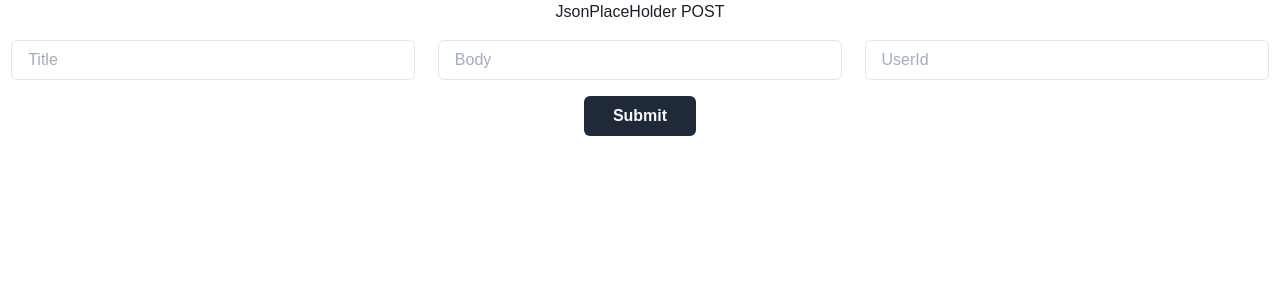
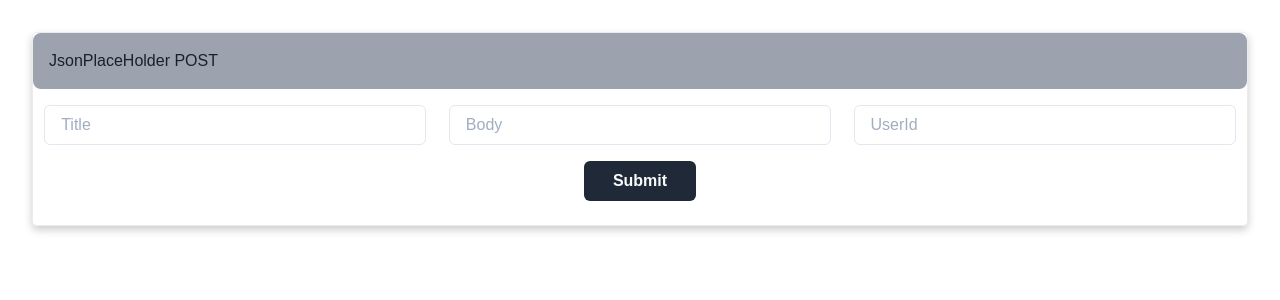
Before and after one commit to rohan9896/zopper, a React (Create React App) app: page / in a window 1280 px wide. Shown: the top 300 px of the page. Built offline with nearby package versions, Linux system fonts and the light colour scheme.

Commit message:
feat: form component completed

```diff
--- a/package.json
+++ b/package.json
@@ -11,6 +11,7 @@
     "@chakra-ui/react": "1.6.4",
     "@emotion/react": "11.4.0",
     "@emotion/styled": "11.3.0",
+    "axios": "^0.21.1",
     "framer-motion": "4.1.17",
     "react": "17.0.2",
     "react-dom": "17.0.2",
--- a/src/components/FormComponent/FormComponent.css
+++ b/src/components/FormComponent/FormComponent.css
@@ -1,3 +1,11 @@
+.FormComponent {
+  margin: 2rem;
+  padding-bottom: 1.5rem;
+  border: 1px solid #EBEBEB;
+  border-radius: 0.3rem;
+  box-shadow: 0 4px 8px 0 rgb(0 0 0 / 20%);
+}
+
 .FormComponent__InputsContainer {
   display: flex;
   flex-direction: column;
@@ -7,6 +15,24 @@
   margin: 1rem 0.7rem;
 }
 
+.successMsg {
+  color: green;
+  margin: 0.5rem;
+}
+
+.FormComponent__Heading {
+  background-color: #9CA3AF;
+  display: flex;
+  justify-content: flex-start;
+  border-radius: 0.5rem;
+  max-width: 100%;
+}
+
+.FormComponent__Heading__Text {
+  font-size: medium;
+  margin: 1rem;
+}
+
 @media screen and (min-width: 768px) {
   .FormComponent__InputsContainer {
     flex-direction: row;
--- a/src/components/FormComponent/FormComponent.js
+++ b/src/components/FormComponent/FormComponent.js
@@ -1,19 +1,50 @@
-import React from "react";
+import React, { useState } from "react";
 import "./FormComponent.css";
 import {
   Box,
   Text,
   FormControl,
-  FormLabel,
   Input,
-  Flex,
   Button,
 } from "@chakra-ui/react";
+import axios from "axios";
 
 function FormComponent() {
+
+  const [title, setTitle] = useState('');
+  const [body, setBody] = useState('');
+  const [userId, setUserId] = useState(0);
+
+  const [loading, setLoading] = useState(false);
+
+  const [success, setSuccess]= useState('');
+
+  const handleSubmit = async (e) => {
+    e.preventDefault();
+    setLoading(true);
+
+    const response = await axios.post('https://jsonplaceholder.typicode.com/posts', {
+      title,
+      body,
+      userId
+    })
+
+    setLoading(false);
+
+    if(response.data) {
+      setSuccess("Submitted successfully!");
+      setTimeout(() => setSuccess(''), 2000)
+    }
+  }
+
   return (
     <Box className="FormComponent">
-      <Text>JsonPlaceHolder POST</Text>
+      <Box className="FormComponent__Heading">
+        <Text className="FormComponent__Heading__Text">
+          JsonPlaceHolder POST
+        </Text>
+      </Box>
+      <form onSubmit={handleSubmit}>
         <FormControl>
           <Box className="FormComponent__InputsContainer">
             <Input type="text" placeholder="Title" required />
@@ -25,16 +56,19 @@ function FormComponent() {
               errorBorderColor="red"
             />
           </Box>
+          {success && <p className="successMsg">{success}</p>}
           <Button
+            type="submit"
             width="7rem"
             variant="solid"
-          isLoading={false}
+            isLoading={loading}
             loadingText="Submitting"
-          style={{ color: "#F9FAFB", background: "#1F2937" }}
+            style={{ color: "#F9FAFB", background: "#1F2937", padding: "0.5rem" }}
           >
             Submit
           </Button>
         </FormControl>
+      </form>
     </Box>
   );
 }
```
Also changed, not shown: 1 other file (tests, documents, lock files or other folders). Lines whose indentation alone changed are shown as unchanged.
